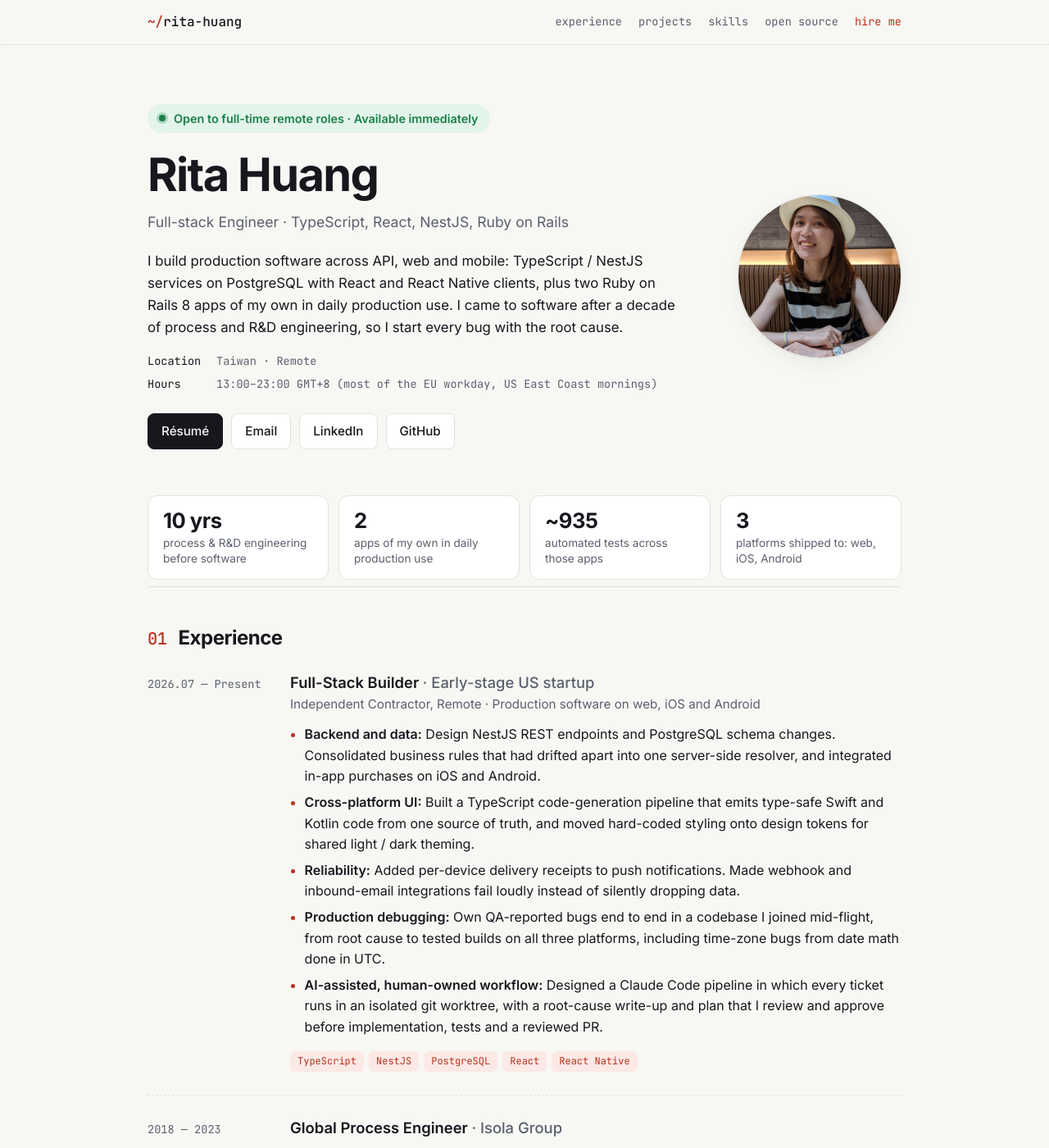
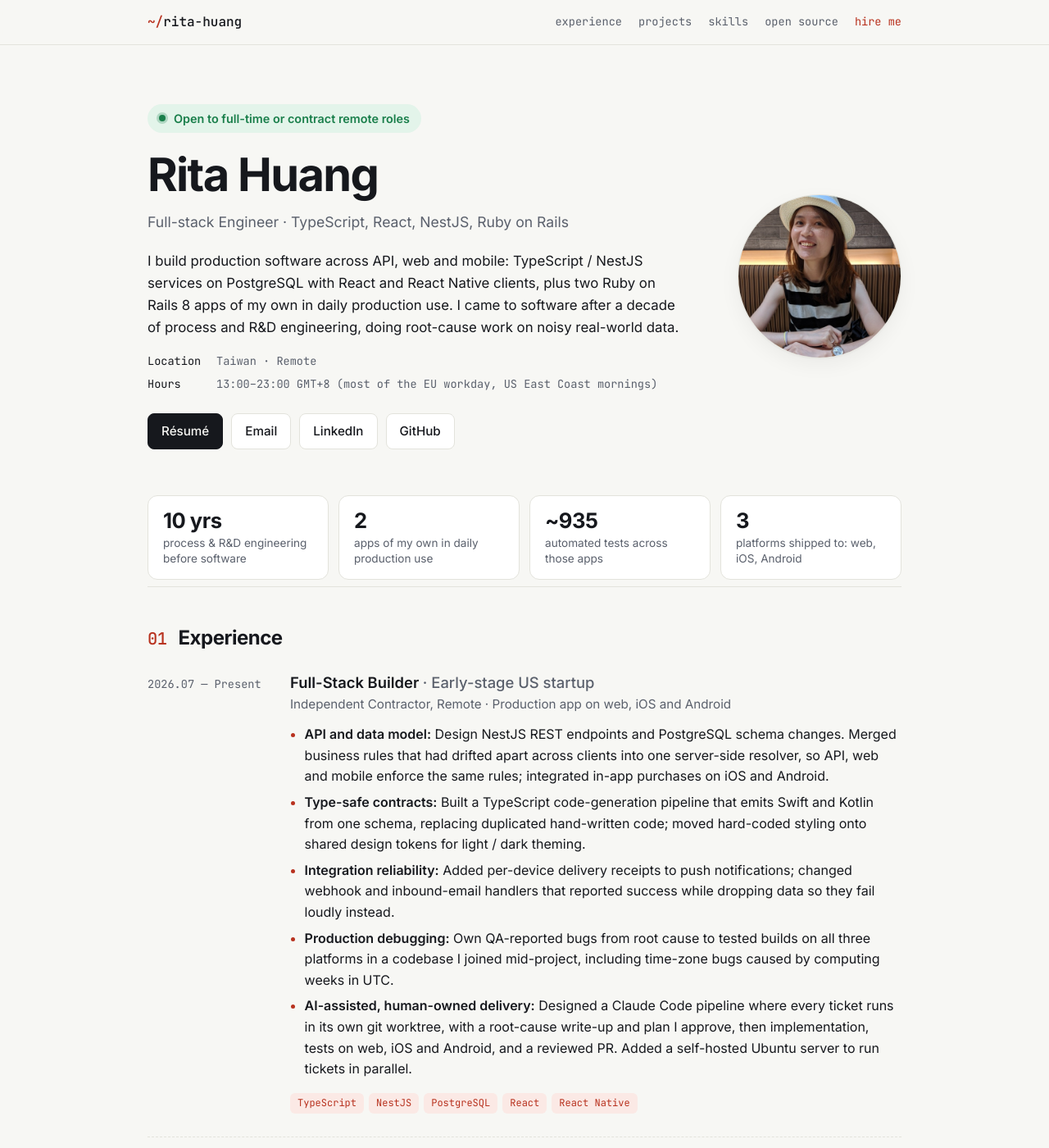
Before and after one commit to yuhruh/yuhruh.github.io, a Jekyll site: the page built from index.html, in a window 1280 px wide and 1400 px high. Shown: the whole window at 82% size. Built offline with Jekyll 4.4.1, drawn with Linux system fonts in a browser that asks for light colours; some of the changed text lies outside the part shown.

Commit message:
content: sync site with the 2026-11-25 résumé
Co-Authored-By: Claude Opus 5.5 <noreply@anthropic.com>

```diff
--- a/_config.yml
+++ b/_config.yml
@@ -22,7 +22,7 @@ title: Rita Huang
 author: Rita Huang
 role: Full-stack Engineer
 # Availability shown at the top of the home page.
-availability: Open to full-time remote roles · Available immediately
+availability: Open to full-time or contract remote roles
 location: Taiwan · Remote
 work_hours: 13:00–23:00 GMT+8 (most of the EU workday, US East Coast mornings)
 resume_url: "https://drive.google.com/file/d/1aEMDiWIX6l1A7LW_AGmPJ75SW0wt6RQN/view?usp=drive_link"
--- a/_data/experience.yml
+++ b/_data/experience.yml
@@ -5,25 +5,25 @@
   org: Early-stage US startup
   note: Independent Contractor, Remote
   period: 2026.07 — Present
-  tagline: Production software on web, iOS and Android
+  tagline: Production app on web, iOS and Android
   stack: [TypeScript, NestJS, PostgreSQL, React, React Native]
   points:
-    - lead: Backend and data
-      text: Design NestJS REST endpoints and PostgreSQL schema changes. Consolidated business rules that had drifted apart into one server-side resolver, and integrated in-app purchases on iOS and Android.
-    - lead: Cross-platform UI
-      text: Built a TypeScript code-generation pipeline that emits type-safe Swift and Kotlin code from one source of truth, and moved hard-coded styling onto design tokens for shared light / dark theming.
-    - lead: Reliability
-      text: Added per-device delivery receipts to push notifications. Made webhook and inbound-email integrations fail loudly instead of silently dropping data.
+    - lead: API and data model
+      text: Design NestJS REST endpoints and PostgreSQL schema changes. Merged business rules that had drifted apart across clients into one server-side resolver, so API, web and mobile enforce the same rules; integrated in-app purchases on iOS and Android.
+    - lead: Type-safe contracts
+      text: Built a TypeScript code-generation pipeline that emits Swift and Kotlin from one schema, replacing duplicated hand-written code; moved hard-coded styling onto shared design tokens for light / dark theming.
+    - lead: Integration reliability
+      text: Added per-device delivery receipts to push notifications; changed webhook and inbound-email handlers that reported success while dropping data so they fail loudly instead.
     - lead: Production debugging
-      text: Own QA-reported bugs end to end in a codebase I joined mid-flight, from root cause to tested builds on all three platforms, including time-zone bugs from date math done in UTC.
-    - lead: AI-assisted, human-owned workflow
-      text: Designed a Claude Code pipeline in which every ticket runs in an isolated git worktree, with a root-cause write-up and plan that I review and approve before implementation, tests and a reviewed PR.
+      text: Own QA-reported bugs from root cause to tested builds on all three platforms in a codebase I joined mid-project, including time-zone bugs caused by computing weeks in UTC.
+    - lead: AI-assisted, human-owned delivery
+      text: Designed a Claude Code pipeline where every ticket runs in its own git worktree, with a root-cause write-up and plan I approve, then implementation, tests on web, iOS and Android, and a reviewed PR. Added a self-hosted Ubuntu server to run tickets in parallel.
 
 - role: Global Process Engineer
   org: Isola Group
   period: 2018 — 2023
   points:
-    - text: Led cross-functional process engineering, resolving raw-material and process bottlenecks with durable corrective actions.
+    - text: Led cross-functional fixes for raw-material and process bottlenecks.
 
 - role: R&D Engineer
   org: Nan Ya Plastics
--- a/_data/skills.yml
+++ b/_data/skills.yml
@@ -1,11 +1,11 @@
 # Mirrors the résumé's Technical Skills section.
+- group: Backend
+  items: [NestJS, Node, RESTful API design, Ruby on Rails 8, ActiveRecord, Solid Queue, OAuth, Webhooks]
 - group: Languages
   items: [TypeScript, "JavaScript (ES6+)", Ruby, SQL, HTML / CSS]
 - group: Frontend & mobile
   items: [React, React Native, Tailwind CSS, "Hotwire (Turbo / Stimulus)", PWA / Web Push, Apache ECharts]
-- group: Backend
-  items: [NestJS, Node, RESTful API design, Ruby on Rails 8, ActiveRecord, Solid Queue, OAuth, Webhooks]
 - group: Data, infra & quality
   items: [PostgreSQL, Railway / Render / Heroku, Sentry, GitHub Actions, Minitest, Brakeman, RuboCop]
 - group: AI
-  items: [Gemini vision & API / CLI, LLM agent tooling, Claude Code]
+  items: [Gemini vision API, LLM agent tooling, Claude Code]
--- a/index.html
+++ b/index.html
@@ -13,8 +13,8 @@ layout: default
     <p class="hero-lede">
       I build production software across API, web and mobile: TypeScript / NestJS services on PostgreSQL
       with React and React Native clients, plus two Ruby on Rails 8 apps of my own in daily production use.
-      I came to software after a decade of process and R&amp;D engineering, so I start every bug with the
-      root cause.
+      I came to software after a decade of process and R&amp;D engineering, doing root-cause work on noisy
+      real-world data.
     </p>
     <ul class="facts mono">
       <li><span class="fact-label">Location</span>{{ site.location }}</li>
```
Also changed, not shown: _data/projects.yml (+7 -3 lines).
